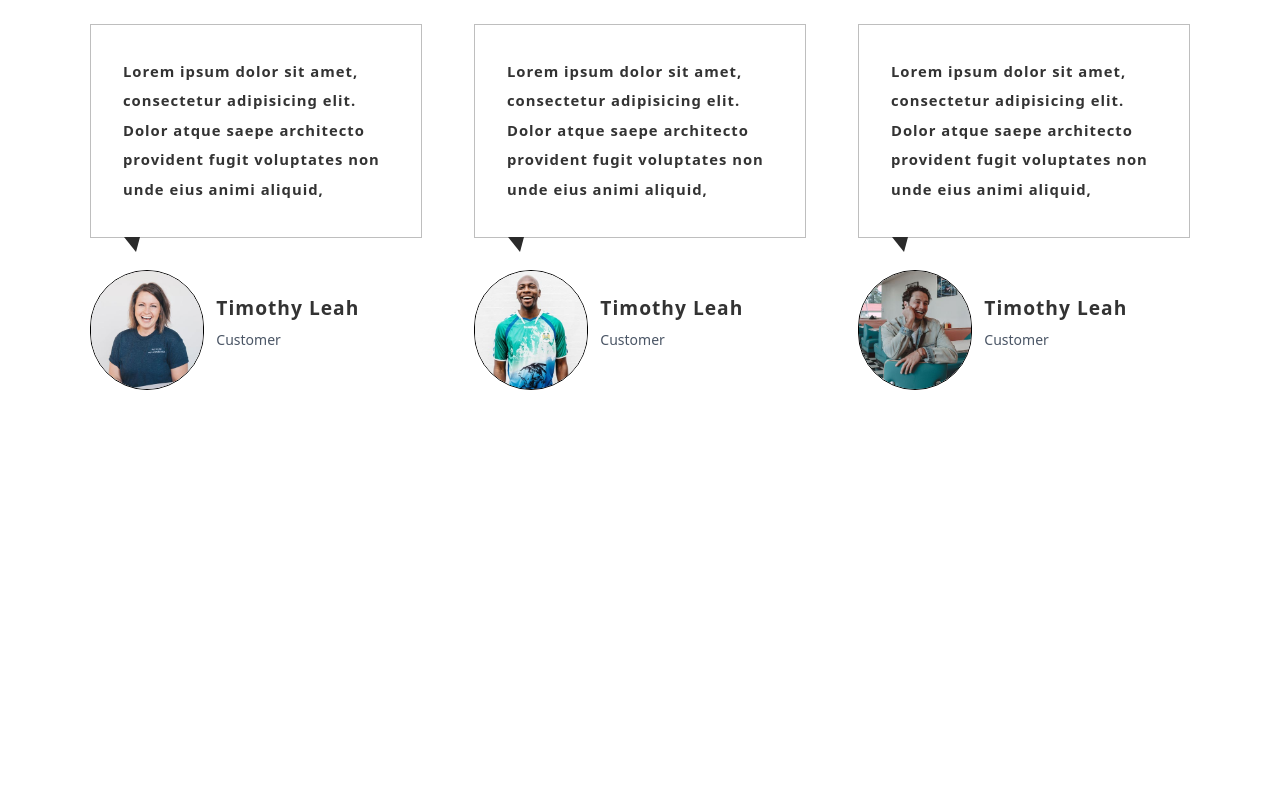
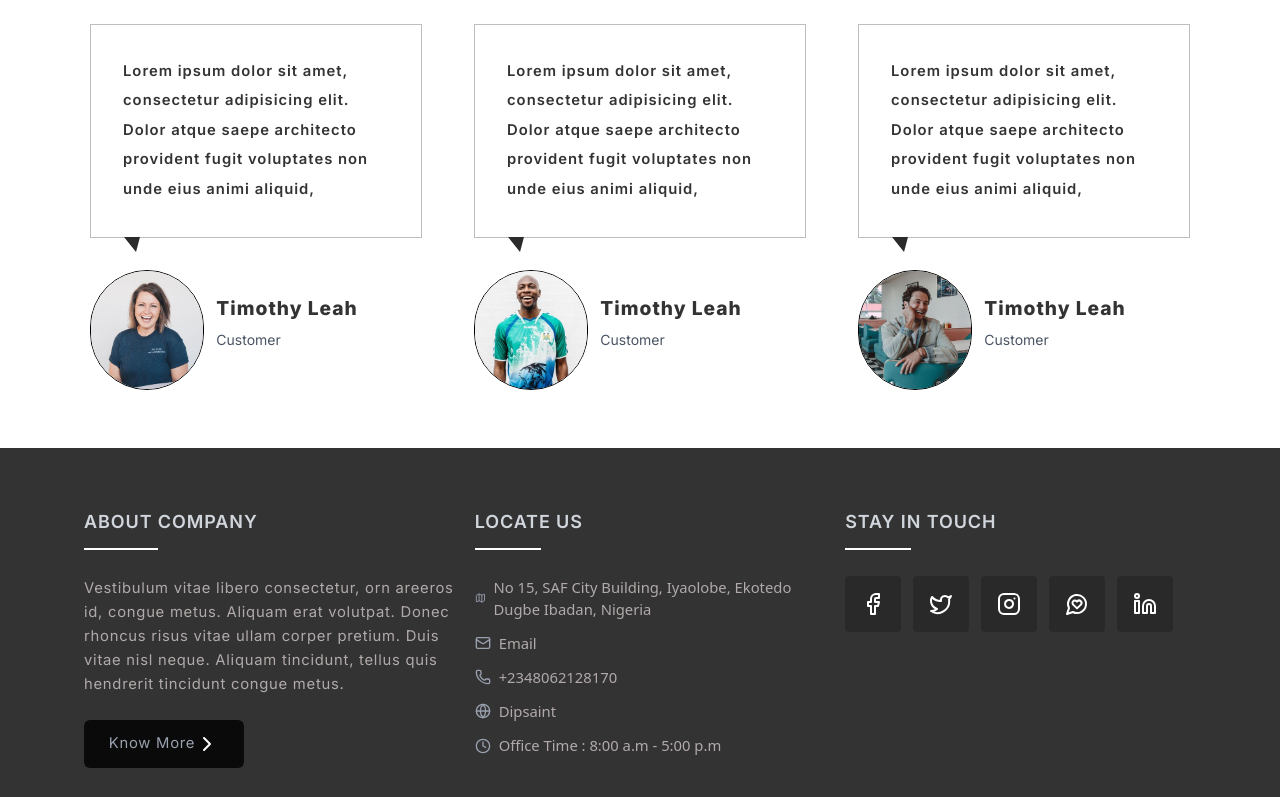
Before and after one commit to Cyber9jaDev/car-booking-application-frontend, a Next.js app: page / in a window 1280 px wide. Shown: the part 2000-2797 px from the top of the page. Before the commit the page ends 2448 px from the top, so only its background shows below. Built offline with nearby package versions, Linux system fonts and the light colour scheme.

Commit message:
add footer

```diff
--- a/src/app/layout.tsx
+++ b/src/app/layout.tsx
@@ -1,4 +1,5 @@
 import type { Metadata } from "next";
+import { Inter } from 'next/font/google'
 import "./globals.css";
 
 export const metadata: Metadata = {
@@ -6,10 +7,16 @@ export const metadata: Metadata = {
   description: "Car Booking System. Similar to Uber, but for cars.",
 };
 
+const inter = Inter({
+  subsets: ['latin'],
+  display: 'swap',
+  variable: '--font-inter',
+})
+
 export default function RootLayout({ children }: Readonly<{ children: React.ReactNode }>) {
   return (
-    <html lang="en">
-      <body className="">
+    <html lang="en" className={inter.className}>
+      <body>
         {children}
       </body>
     </html>
--- a/src/app/page.tsx
+++ b/src/app/page.tsx
@@ -1,3 +1,4 @@
+import Footer from "@/components/passenger/home/Footer";
 import Hero from "@/components/passenger/home/Hero";
 import Team from "@/components/passenger/home/Team";
 import Testimonial from "@/components/passenger/home/Testimonial";
@@ -12,6 +13,7 @@ export default function Homepage() {
       <Why/>
       <Team/>
       <Testimonial/>
+      <Footer/>
     </>
   );
 }
--- /dev/null
+++ b/src/components/passenger/home/Footer.tsx
@@ -0,0 +1,89 @@
+import { ChevronRight, Clock, Facebook, FacebookIcon, FileAxis3DIcon, Globe, Instagram, Linkedin, LucideFacebook, Mail, Map, MessageCircleHeart, Phone, Printer, Twitter } from "lucide-react"
+import Link from "next/link"
+
+const Footer = () => {
+  return (
+    <footer className="py-10  bg-black/80">
+      <div className="w-[90%] mx-auto pt-0 lg:pt-5 lg:px-5">
+        <div className="flex flex-wrap">
+          <div className="w-full md:w-1/2 lg:w-1/3 mb-10 lg:mb-0">
+            <h3 className="text-lg text-gray-300 font-semibold uppercase tracking-wider mb-4 sm:mb-5 mt-4 sm:mt-0 relative after:content-[''] after:absolute after:bottom-[-50%] after:bg-white after:left-0 after:w-1/5 after:h-0.5">About Company</h3>
+            <p className="text-[0.925em] text-[#b2aaaa] tracking-wider leading-6 mt-10">Vestibulum vitae libero consectetur, orn areeros id, congue metus. Aliquam erat volutpat. Donec rhoncus risus vitae ullam corper pretium. Duis vitae nisl neque. Aliquam tincidunt, tellus quis hendrerit tincidunt congue metus.</p>
+            <Link href="/about" className="w-40 flex justify-center items-center text-gray-400 text-[0.925em] tracking-wider py-3 px-5 mt-6 bg-black/80 transition-all duration-1000 hover:bg-gray-300 hover:text-gray-800 rounded-md">
+              Know More <ChevronRight color="white" />
+            </Link>
+          </div>
+
+          <div className="w-full sm:w-1/2 lg:w-1/3 mb-10 lg:mb-0 lg:px-5">
+            <h3 className="text-lg text-gray-300 font-semibold uppercase tracking-wider mb-4 sm:mb-5 relative after:content-[''] after:absolute after:bottom-[-50%] after:bg-white after:left-0 after:w-1/5 after:h-0.5">Locate Us</h3>
+            <ul className="p-0 mt-10">
+              <li className="flex items-center gap-x-2 list-none text-[#b2aaaa] font-sans text-[0.925em] my-3">
+                <Map className="text-gray-400 w-4 h-4" /> <span>No 15, SAF City Building, Iyaolobe, Ekotedo Dugbe Ibadan, Nigeria</span>
+              </li>
+              <li className="flex items-center gap-x-2 list-none text-[#b2aaaa] font-sans text-[0.925em] my-3">
+                <Mail className="text-gray-400 w-4 h-4"/> <a href="mailto:ayodejioladapo15@gmail.com" className="no-underline text-inherit font-inherit">Email</a>
+              </li>
+              <li className="flex items-center gap-x-2 list-none text-[#b2aaaa] font-sans text-[0.925em] my-3">
+                <Phone className="text-gray-400 w-4 h-4" /> <a href="tel:+2348062128170" className="no-underline text-inherit font-inherit">+2348062128170</a>
+              </li>
+              <li className="flex items-center gap-x-2 list-none text-[#b2aaaa] font-sans text-[0.925em] my-3">
+                <Globe className="text-gray-400 w-4 h-4"/> <a href="http://www.github.com/Dipsaint1" className="no-underline text-inherit font-inherit">Dipsaint</a>
+              </li>
+              <li className="flex items-center gap-x-2 list-none text-[#b2aaaa] font-sans text-[0.925em] my-3">
+                <Clock className="text-gray-400 w-4 h-4"/> Office Time : 8:00 a.m - 5:00 p.m
+              </li>
+            </ul>
+          </div>
+
+          <div className="w-full sm:w-1/2 lg:w-1/3 lg:px-5">
+            <h3 className="text-lg text-gray-300 font-semibold uppercase tracking-wider mb-4 sm:mb-5 relative after:content-[''] after:absolute after:bottom-[-50%] after:bg-white after:left-0 after:w-1/5 after:h-0.5">Stay In Touch</h3>
+            <div className="mt-10">
+              <ul className="pl-0">
+                <li className="list-none inline-block">
+                  <a className="text-white text-lg bg-black/20 w-14 h-14 flex items-center justify-center rounded no-underline transition-all duration-[1.5s] hover:text-gray-800 hover:bg-gray-300" href="#">
+                    <Facebook color="white"/>
+                  </a>
+                </li>
+                <li className="list-none inline-block ml-3">
+                  <a className="text-white text-lg bg-black/20 w-14 h-14 flex items-center justify-center rounded no-underline transition-all duration-[1.5s] hover:text-gray-800 hover:bg-gray-300" href="#">
+                    <Twitter color="white"/>
+                  </a>
+                </li>
+                <li className="list-none inline-block ml-3">
+                  <a className="text-white text-lg bg-black/20 w-14 h-14 flex items-center justify-center rounded no-underline transition-all duration-[1.5s] hover:text-gray-800 hover:bg-gray-300" href="#">
+                    <Instagram color="white"/>
+                  </a>
+                </li>
+                <li className="list-none inline-block ml-3">
+                  <a className="text-white text-lg bg-black/20 w-14 h-14 flex items-center justify-center rounded no-underline transition-all duration-[1.5s] hover:text-gray-800 hover:bg-gray-300" href="#">
+                    <MessageCircleHeart color="white"/>
+                  </a>
+                </li>
+                <li className="list-none inline-block ml-3">
+                  <a className="text-white text-lg bg-black/20 w-14 h-14 flex items-center justify-center rounded no-underline transition-all duration-[1.5s] hover:text-gray-800 hover:bg-gray-300" href="#">
+                    <Linkedin color="white" />
+                  </a>
+                </li>
+              </ul>
+            </div>
+          </div>
+        </div>
+
+        <div className="text-center pt-3 sm:pt-5 mt-4 sm:mt-5">
+          <div>
+            <p className="text-[#64686b] tracking-wider leading-7 text-base font-sans">
+              &trade; 2018 Taxi Cab, Built by
+              <a className="text-gray-300 ml-1 no-underline font-sans" href="http://w3layouts.com/">Cyber9ja</a>
+            </p>
+            <p className="text-[#64686b] tracking-wider leading-7 text-base font-sans">
+              &copy; All Rights Reserved | Design Source -
+              <a className="text-gray-300 ml-1 no-underline font-sans" href="http://w3layouts.com/">w3layouts</a>
+            </p>
+          </div>
+        </div>
+      </div>
+    </footer>
+  )
+}
+
+export default Footer
```
